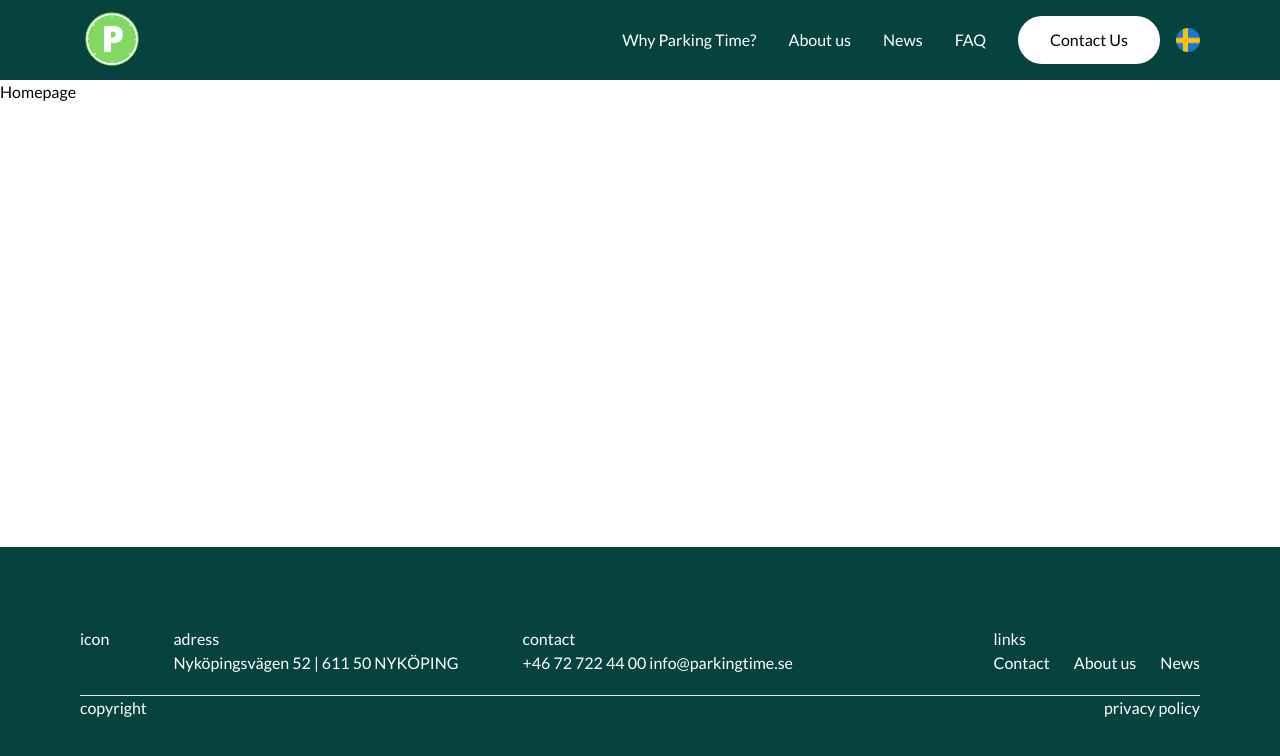
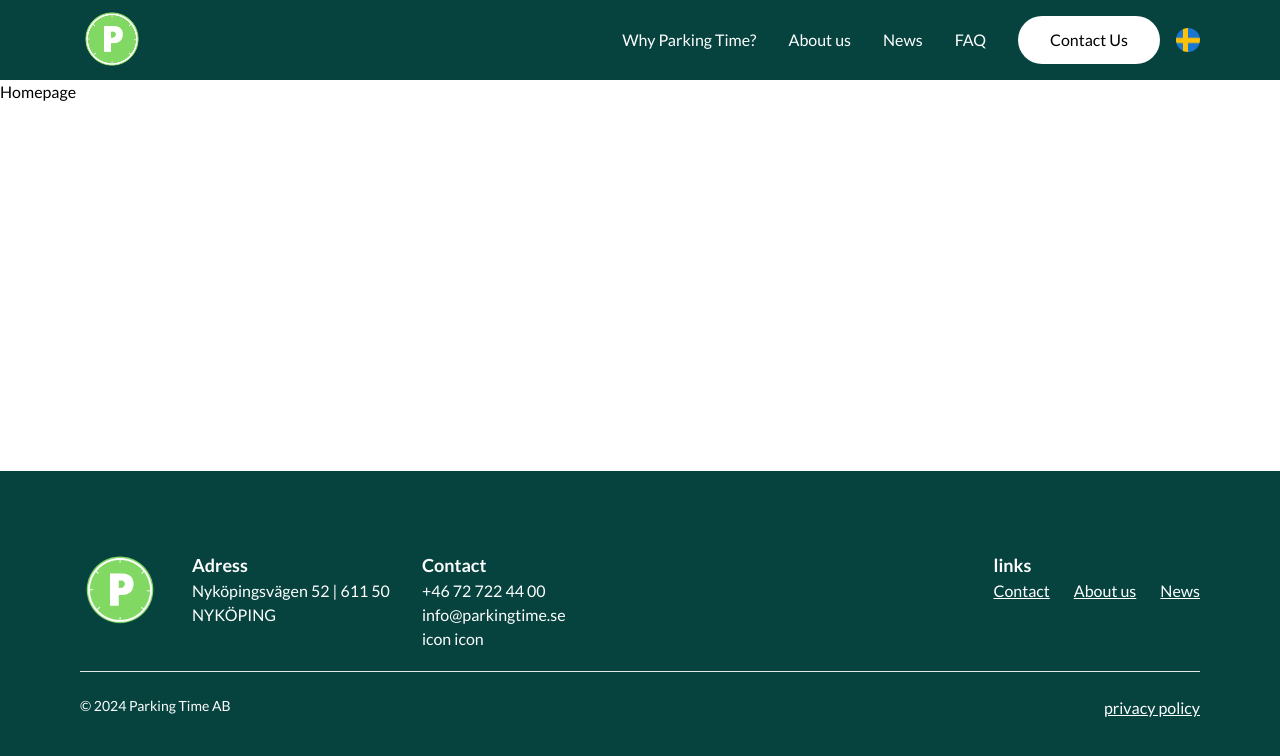
Before and after one commit to Legendarius-K/parking_time, a Next.js app: page / in a window 1280 px wide. Shown: the top 756 px of the page. Built offline with nearby package versions, Linux system fonts and the light colour scheme.

Commit message:
saving progress in branch

```diff
--- a/src/components/Footer/index.tsx
+++ b/src/components/Footer/index.tsx
@@ -1,33 +1,39 @@
-
+import Image from "next/image";
+import ptLogo from '../../../public/pt-logo.png'
 
 const Footer = () => {
     return (
-        <footer className="p-20 bg-pt-primary text-white gap-5 flex flex-col">
-            <div className="flex justify-between">
-                <div className="flex gap-16">
-                    <div className="">icon</div>
-                    <div className="flex-col">
-                        <p className="">adress</p>
-                        <p className="">Nyköpingsvägen 52 | 611 50 NYKÖPING</p>
+        <footer className="py-12 px-8 md:p-20 bg-pt-primary text-white md:gap-5 flex flex-col">
+            <div className="flex justify-between flex-col md:flex-row">
+                <div className="flex gap-8 flex-col md:flex-row">
+                    <a href="/" className="h-auto w-20">
+                        <Image src={ptLogo} alt="image" />
+                    </a>
+                    <div className="flex flex-col">
+                        <p className="font-bold text-lg">Adress</p>
+                        <p className="font-normal">Nyköpingsvägen 52 | 611 50</p>
+                        <p className="font-normal">NYKÖPING</p>
                         </div>
-                    <div className="flex-col">
-                        <p className="">contact</p>
-                        <p className="">+46 72 722 44 00 info@parkingtime.se</p>
+                    <div className="flex flex-col">
+                        <p className="font-bold text-lg">Contact</p>
+                        <p className="text-base font-normal">+46 72 722 44 00</p>
+                        <p className="">info@parkingtime.se</p>
+                        <div>icon icon</div>
                     </div>
                 </div>
-                <div className="flex-col ">
-                    <div className="">links</div>
+                <div className="flex flex-col ">
+                    <div className="font-bold text-lg">links</div>
                     <div className="flex gap-6">
-                        <p className="">Contact</p>
-                        <p className="">About us</p>
-                        <p className="">News</p>
+                        <p className="underline">Contact</p>
+                        <p className="underline">About us</p>
+                        <p className="underline">News</p>
                     </div>
                 </div>
             </div>
             <div className="border-solid border-0 border-t">
-                <div className="flex justify-between">
-                    <div className="">copyright</div>
-                    <div className="">privacy policy</div>
+                <div className="flex justify-between pt-6">
+                    <div className="text-sm">© 2024 Parking Time AB</div>
+                    <div className="underline">privacy policy</div>
                 </div>
             </div>
         </footer>
```
